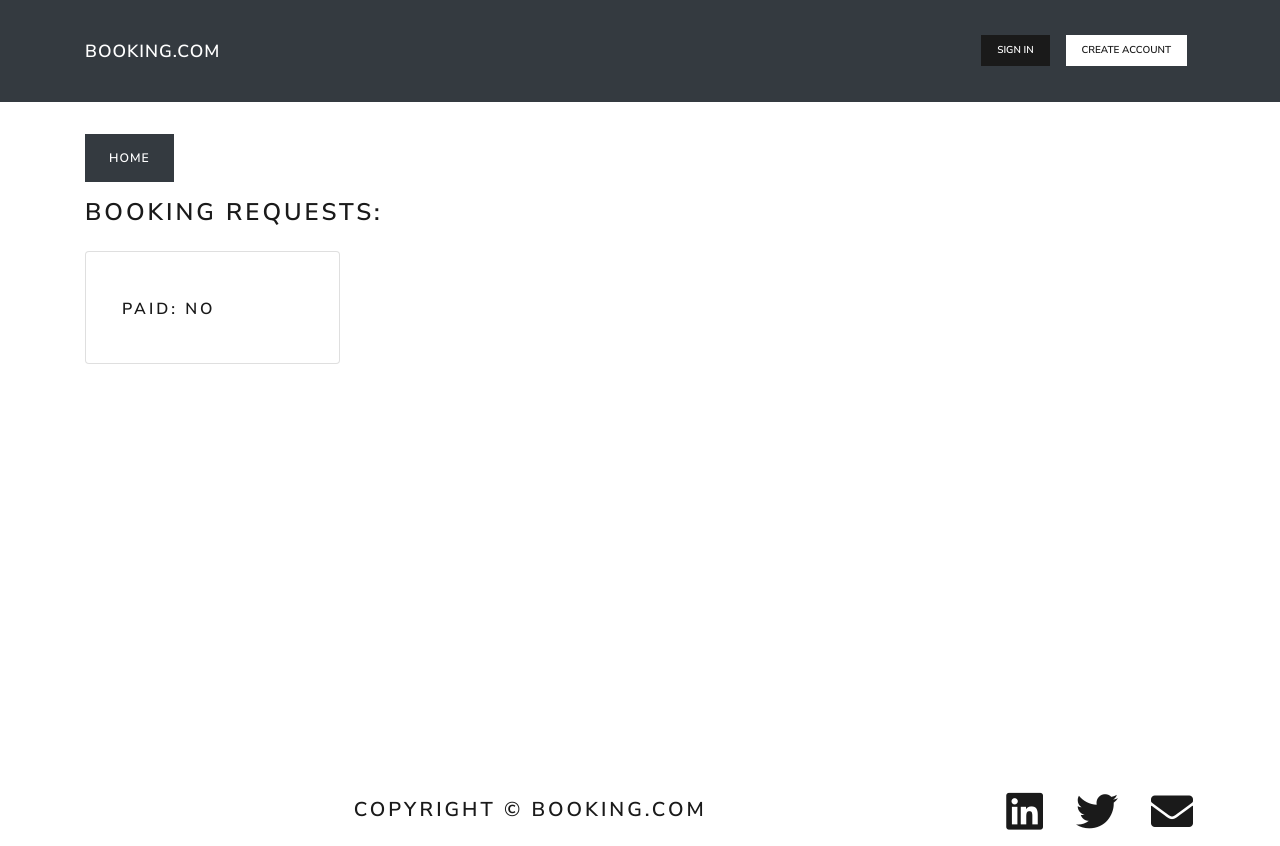
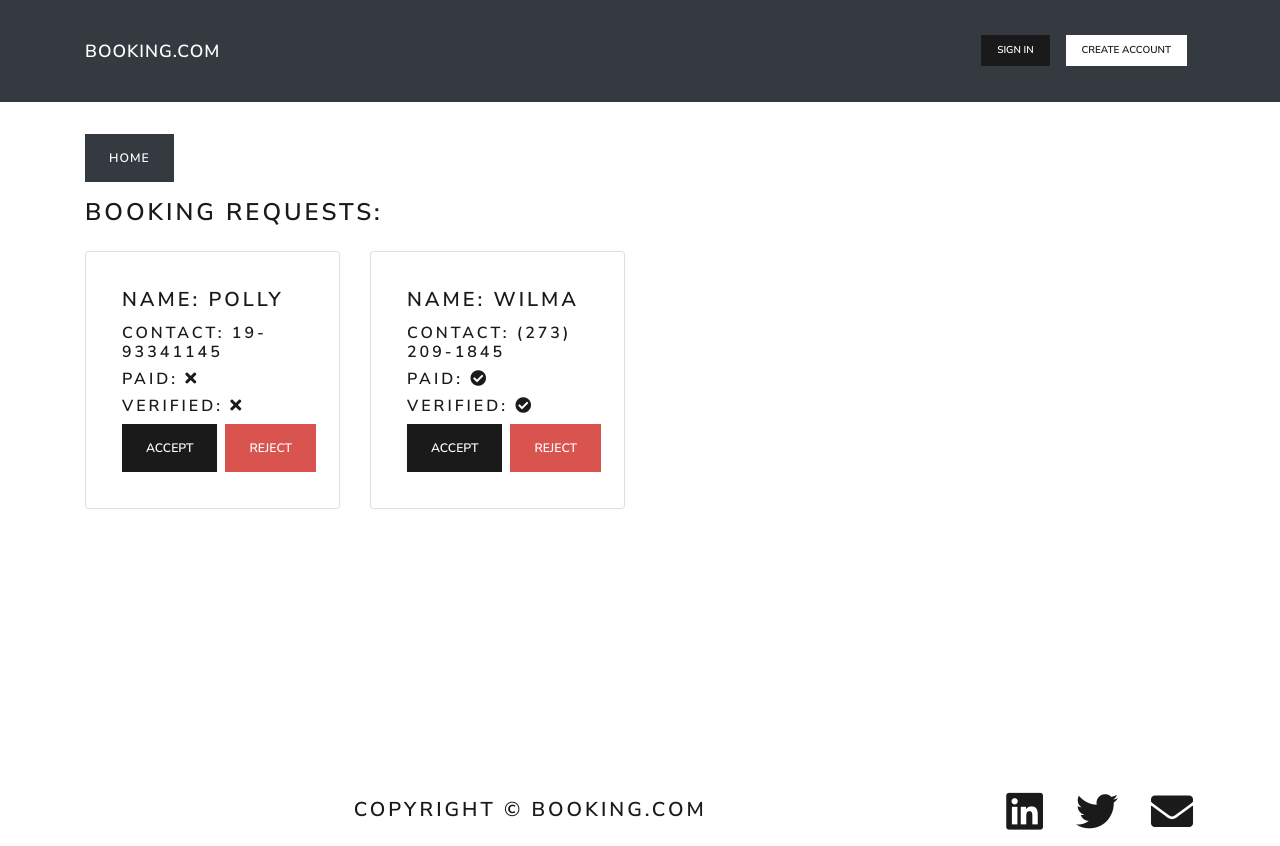
Before and after one commit to anubhavcu/booking.com, a React (Create React App) app: page /profile/bookingrequests in a window 1280 px wide. Built offline with nearby package versions, Linux system fonts and the light colour scheme; data requests are answered from the project's data file.

Commit message:
added content to BookingRequests component
- modified db.json

```diff
--- a/db.json
+++ b/db.json
@@ -25,14 +25,16 @@
           {
             "id": "adf79ab9-aa8d-4bfc-a68a-243d467aaf39",
             "name": "Polly",
-            "contact": "1-238-458-7042 x16099",
-            "Paid": false
+            "contact": "19-93341145",
+            "Paid": false,
+            "verified": false
           },
           {
             "id": "07184bf4-42e5-413b-95e9-08875f8c8827",
             "name": "Wilma",
-            "contact": "(273) 209-1845 x24195",
-            "Paid": true
+            "contact": "(273) 209-1845 ",
+            "Paid": true,
+            "verified": true
           }
         ]
       },
--- a/src/screens/BookingRequests.js
+++ b/src/screens/BookingRequests.js
@@ -1,5 +1,12 @@
 import React, { useState, useEffect } from 'react';
-import { Row, Col, Container, Card } from 'react-bootstrap';
+import {
+  Row,
+  Col,
+  Container,
+  Card,
+  Button,
+  ButtonGroup,
+} from 'react-bootstrap';
 import { Link } from 'react-router-dom';
 import loading from '../loader.gif';
 
@@ -14,13 +21,11 @@
     const res = await data.json();
     const properties = await res.properties;
     const bookings = properties.filter((item) => item.bookingRequest > 0);
-    // const [requests] = bookings.bookingsReq;
-    const requests = bookings.map((item) => {
-      return item.bookingsReq > 0;
-    });
-    console.log(bookings);
-    // console.log(requests);
 
+    // console.log(bookings);
+    // bookings.map((item) => {
+    //   item.bookingsReq.map((i) => console.log(i));
+    // });
     setLoading(false);
     setRequests(bookings);
   };
@@ -39,22 +44,49 @@
         </div>
       )}
       <Row>
-        {requests.map((req) => (
+        {requests.map((item) =>
+          item.bookingsReq.map((req) => (
             <Col key={req.name} sm={12} md={6} lg={4} xl={3}>
               <Card className='my-3 p-3 rounded '>
                 <Card.Body>
                   <Card.Title as='div'>
-                  <strong>{req.name}</strong>
+                    <h4>Name: {req.name}</h4>
                   </Card.Title>
                   <Card.Text as='div'></Card.Text>
                   <Card.Text as='h5'>
-                  <h5>{req.contact}</h5>
-                  <h5> Paid: {req.Paid === true ? 'yes' : 'No'}</h5>
+                    <h5>Contact: {req.contact}</h5>
+                    <h5>
+                      {' '}
+                      Paid:{' '}
+                      {req.Paid === true ? (
+                        <i className='fas fa-check-circle'></i>
+                      ) : (
+                        <i className='fas fa-times'></i>
+                      )}
+                    </h5>
+                    <h5>
+                      {' '}
+                      Verified:{' '}
+                      {req.verified === true ? (
+                        <i className='fas fa-check-circle'></i>
+                      ) : (
+                        <i className='fas fa-times'></i>
+                      )}
+                    </h5>
+                    <ButtonGroup className='mr-2'>
+                      <Button variant='primary' className='mr-2 customHover'>
+                        Accept
+                      </Button>{' '}
+                      <Button variant='danger' className='customHover'>
+                        Reject
+                      </Button>{' '}
+                    </ButtonGroup>
                   </Card.Text>
                 </Card.Body>
               </Card>
             </Col>
-        ))}
+          ))
+        )}
       </Row>
     </Container>
   );
```
Lines whose indentation alone changed are shown as unchanged.
